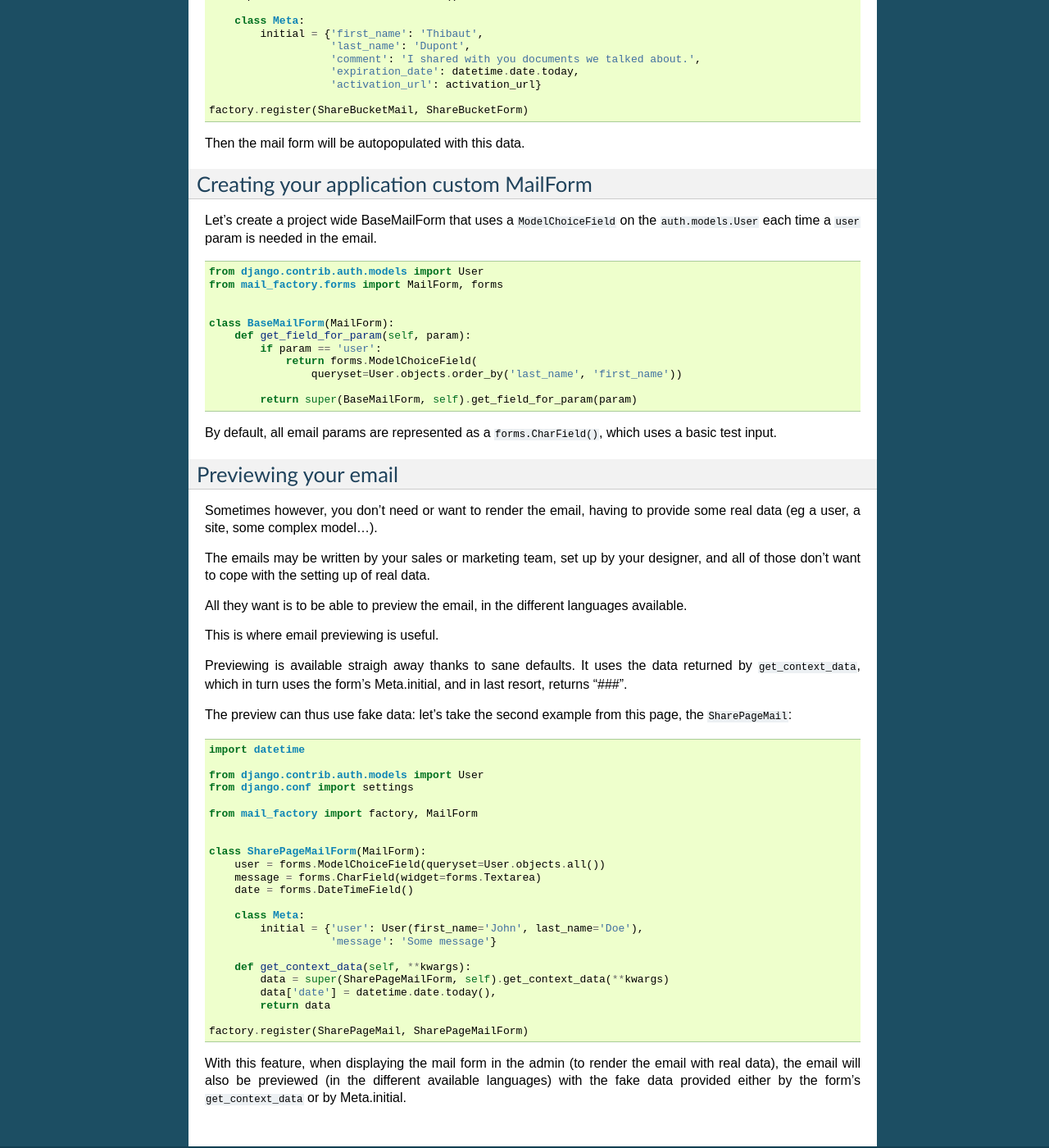
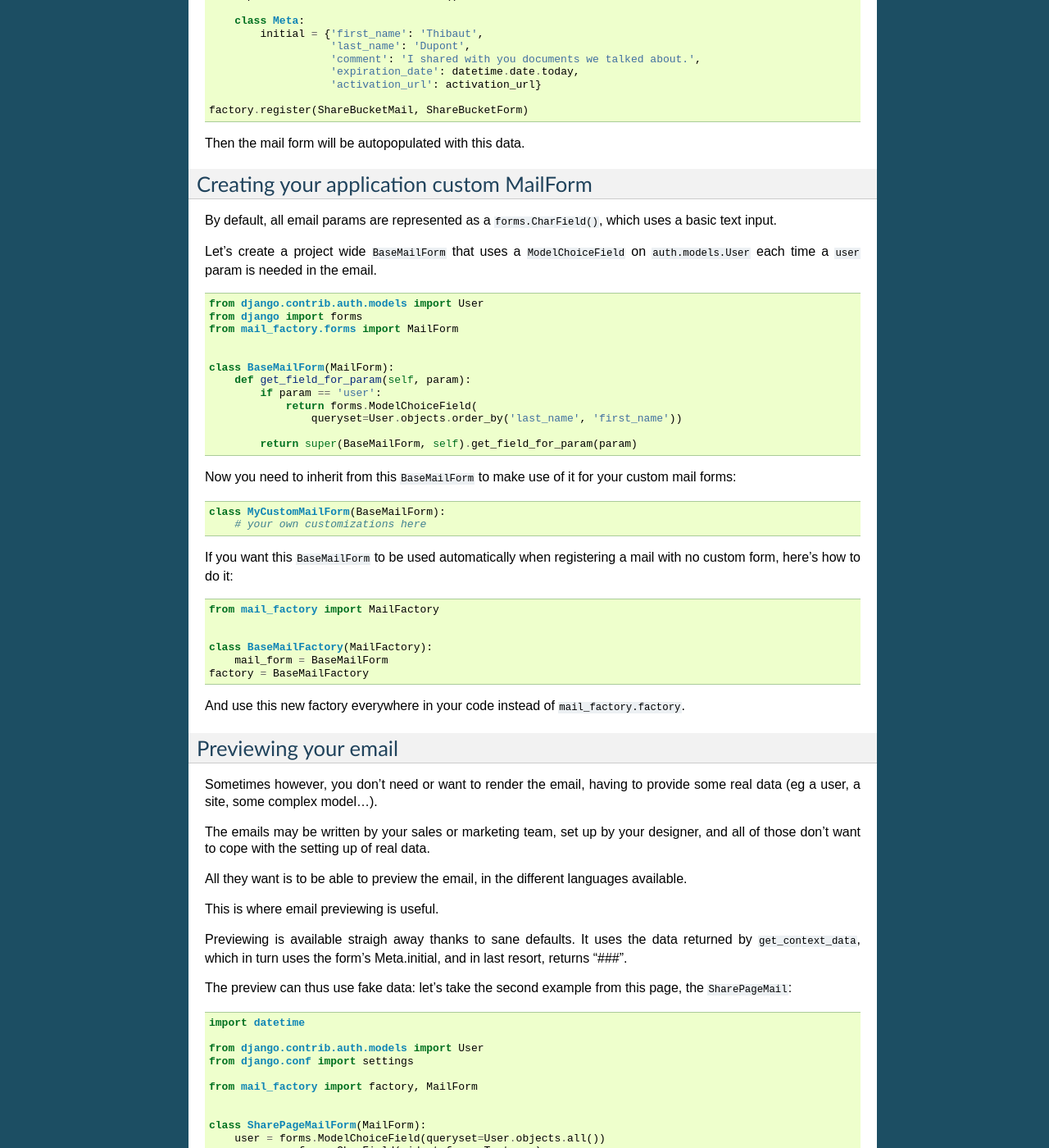
Before and after one commit to peopledoc/django-mail-factory, a Sphinx documentation site: the page built from docs/source/interface.rst, in a window 1280 px wide and 1400 px high, scrolled down 1780 px. Shown: the whole window at 82% size. Built offline with Sphinx 7.4.7, drawn with Linux system fonts in a browser that asks for light colours; the version number could not be read and is left out.

Commit message:
fixes #28: document how to use BaseMailForm by default

```diff
--- a/docs/source/interface.rst
+++ b/docs/source/interface.rst
@@ -134,13 +134,17 @@ Then the mail form will be autopopulated with this data.
 Creating your application custom MailForm
 =========================================
 
-Let's create a project wide BaseMailForm that uses a ``ModelChoiceField`` on
-the ``auth.models.User`` each time a ``user`` param is needed in the email.
+By default, all email params are represented as a ``forms.CharField()``, which
+uses a basic text input.
+
+Let's create a project wide ``BaseMailForm`` that uses a ``ModelChoiceField``
+on ``auth.models.User`` each time a ``user`` param is needed in the email.
 
 .. code-block:: python
 
     from django.contrib.auth.models import User
-    from mail_factory.forms import MailForm, forms
+    from django import forms
+    from mail_factory.forms import MailForm
 
 
     class BaseMailForm(MailForm):
@@ -151,8 +155,28 @@ the ``auth.models.User`` each time a ``user`` param is needed in the email.
 
             return super(BaseMailForm, self).get_field_for_param(param)
 
-By default, all email params are represented as a ``forms.CharField()``, which
-uses a basic test input.
+Now you need to inherit from this ``BaseMailForm`` to make use of it for your
+custom mail forms:
+
+.. code-block:: python
+
+    class MyCustomMailForm(BaseMailForm):
+        # your own customizations here
+
+If you want this ``BaseMailForm`` to be used automatically when registering a
+mail with no custom form, here's how to do it:
+
+.. code-block:: python
+
+    from mail_factory import MailFactory
+
+
+    class BaseMailFactory(MailFactory):
+        mail_form = BaseMailForm
+    factory = BaseMailFactory
+
+And use this new factory everywhere in your code instead of
+``mail_factory.factory``.
 
 
 Previewing your email
```
